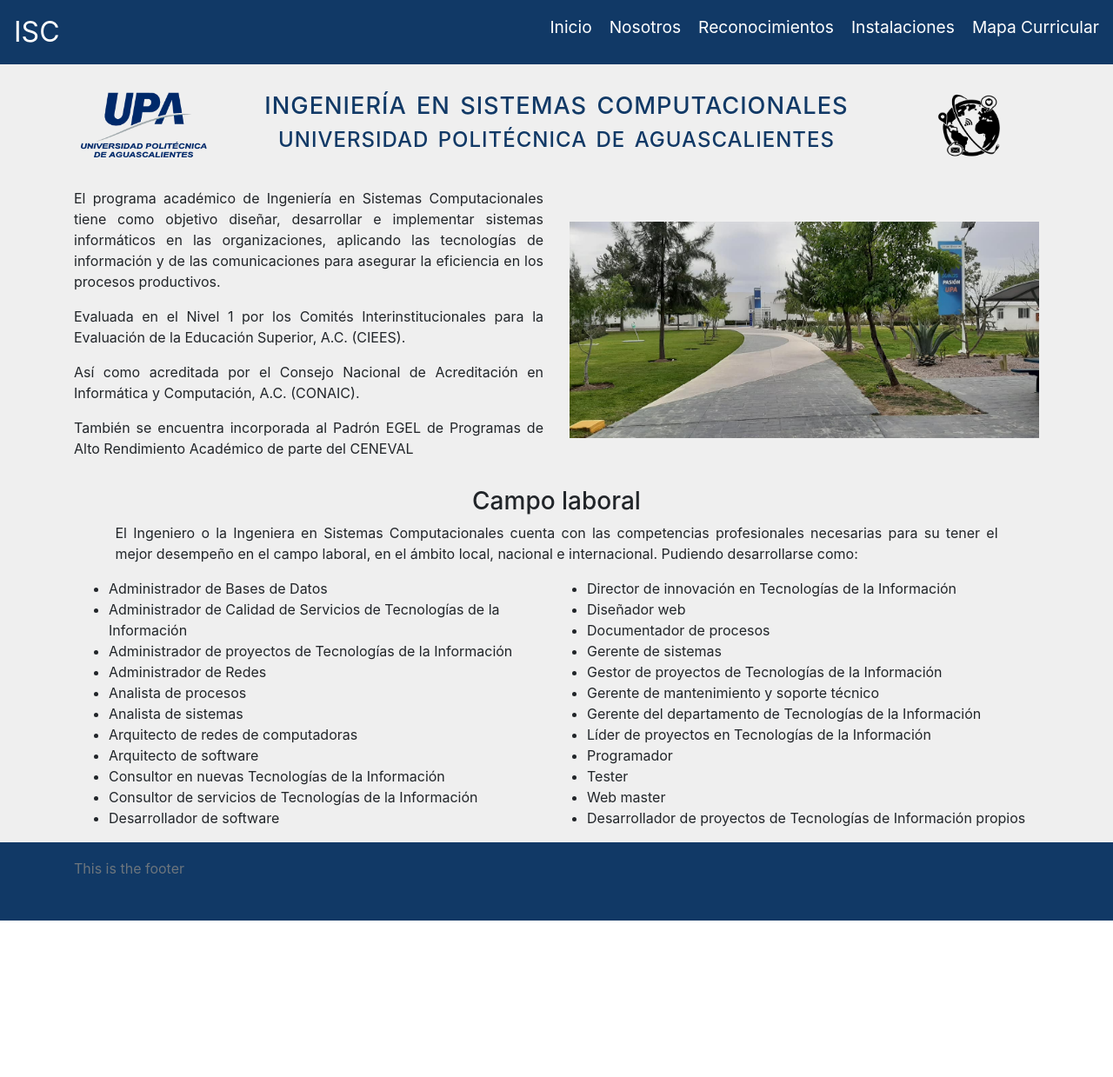
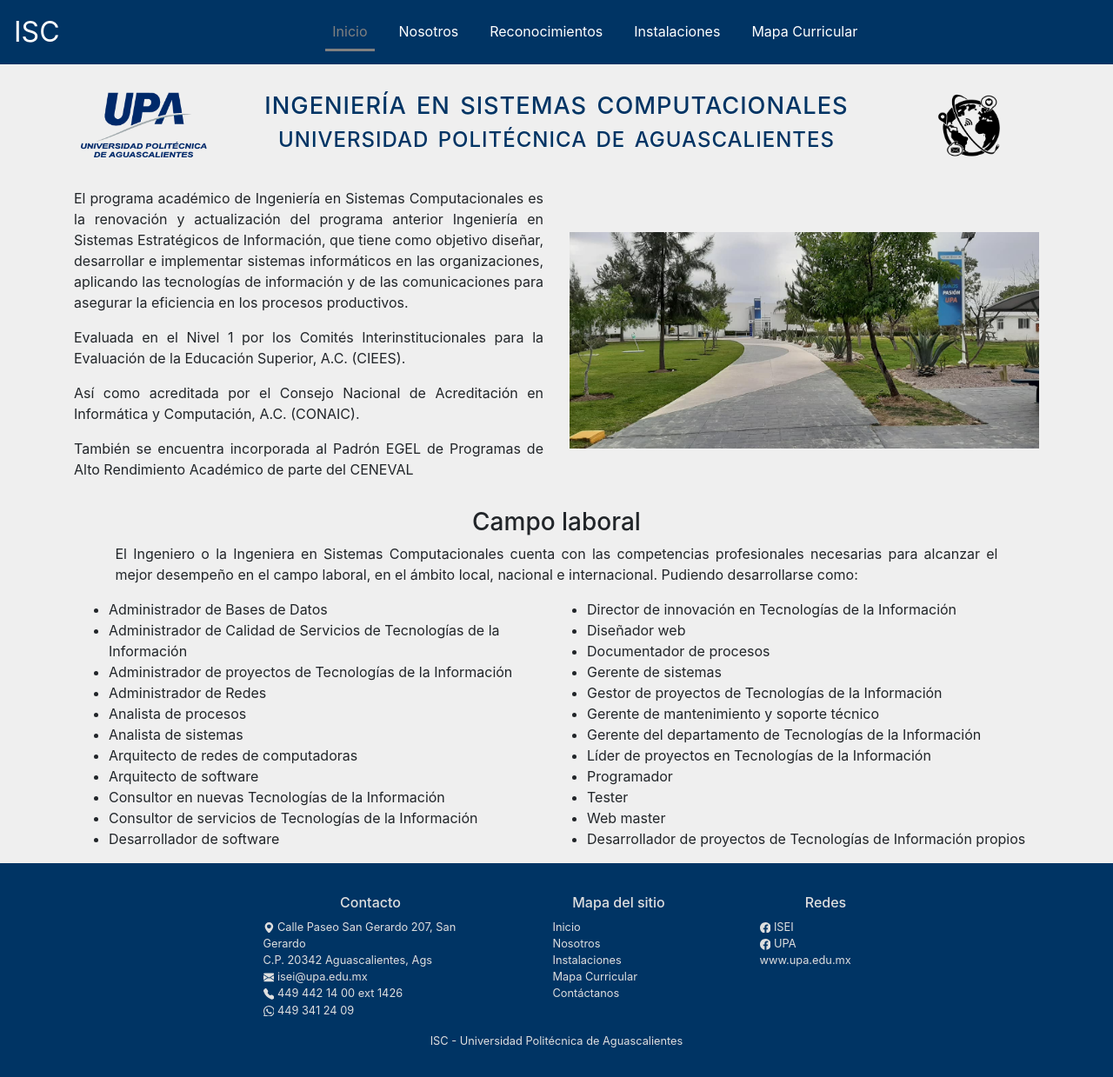
Before and after one commit to RogelioTrejoEstrada/PageISC, a Gatsby site in the folder isc-page/: page / in a window 1280 px wide. Shown: the whole page at 87% size. Before the commit the page ends 1059 px from the top, so only its background shows below. Built offline with nearby package versions, Linux system fonts and the light colour scheme; Gatsby itself is replaced by a stand-in of ours.

Commit message:
Archivo Seo, menu con identificador de pagina

```diff
--- a/isc-page/gatsby-config.js
+++ b/isc-page/gatsby-config.js
@@ -11,6 +11,7 @@
     'gatsby-transformer-sharp',
     'gatsby-plugin-sharp',
     'gatsby-plugin-image',
+    `gatsby-plugin-react-helmet`,
     {
       resolve: `gatsby-source-filesystem`,
       options: {
@@ -18,11 +19,26 @@
         path: `${__dirname}/src/images/`,
       },
     },
+    {
+    resolve: `gatsby-plugin-manifest`,
+      options: {
+        name: 'ISC-UPA',
+        short_name: 'ISC-UPA',
+        start_url: '/',
+        background_color: '#f7f0eb',
+        display: 'standalone',
+        icon: 'src/images/UPA_Logo.png',
+      },
+    }
   ],
   siteMetadata: {
-    title: 'Web Warrior',
-    description: 'web dev portfolio',
-    copyright: 'This website is copyright 2021 Web Warrior',
-    contact: 'me@thewebwarrioruk.co.uk',
+    title: 'Ingeniería en Sistemas Computacionales',
+    titleTemplate: "%s . UPA",
+    description: 'Sitio WEB del programa académico ISC de la Universidad Politécnica de Aguascalientes',
+    url: "http://isc.upa.edu.mx/",
+    copyright: 'Copyright 2021 ISC UPA',
+    contact: 'isei@upa.edu.mx',
+    image: '/images/UPA_Logo.png'
+
   },
 }
--- a/isc-page/package.json
+++ b/isc-page/package.json
@@ -18,13 +18,17 @@
     "gatsby": "^3.10.2",
     "gatsby-image": "^3.10.0",
     "gatsby-plugin-image": "^1.10.1",
+    "gatsby-plugin-manifest": "^3.10.0",
+    "gatsby-plugin-react-helmet": "^4.10.0",
     "gatsby-plugin-sharp": "^3.10.2",
     "gatsby-source-filesystem": "^3.10.0",
     "gatsby-transformer-remark": "^4.7.0",
     "gatsby-transformer-sharp": "^3.10.0",
     "react": "^17.0.1",
     "react-bootstrap": "^1.6.1",
-    "react-dom": "^17.0.1"
+    "react-bootstrap-icons": "^1.5.0",
+    "react-dom": "^17.0.1",
+    "react-helmet": "^6.1.0"
   },
   "devDependencies": {
     "prettier": "2.3.2"
--- a/isc-page/src/components/Cabecera.js
+++ b/isc-page/src/components/Cabecera.js
@@ -18,7 +18,7 @@
            </Col>
            <Col md={2}>
              <StaticImage
-               src="../images/ISEI Logo.png"
+               src="../images/ISEI_Logo.png"
                width={80}
                alt="UPA Logo"
              />
--- a/isc-page/src/components/Footer.js
+++ b/isc-page/src/components/Footer.js
@@ -1,16 +1,53 @@
 import React from 'react'
-import { Container } from 'react-bootstrap';
+import { Col, Container, Row } from 'react-bootstrap';
 
-import {footer} from '../styles/Footer.module.css'
+import {footer, copyright} from '../styles/Footer.module.css'
+import {TelephoneFill, EnvelopeFill, GeoAltFill, Whatsapp, Facebook } from 'react-bootstrap-icons'
+import { Link } from 'gatsby';
 
 function Footer() {
     return (
+      <div className={footer}>
+        <Container>
+          <Row className='mt-1 justify-content-center'>
+            <Col className="col-md-3 col-sm-6 ml-5">
+              <h6 className='text-center'>Contacto</h6>
+              <ul className="list-unstyled pl-1">
+                <li><span><GeoAltFill /></span> Calle Paseo San Gerardo 207, San Gerardo</li>
+                <li> C.P. 20342 Aguascalientes, Ags</li>
+                <li><span><EnvelopeFill /></span> isei@upa.edu.mx </li>
+                <li><span><TelephoneFill /></span> 449 442 14 00 ext 1426</li>
+                <li><span><Whatsapp /></span> 449 341 24 09</li>
+              </ul>
+            </Col>
+            <Col className="col-md-2 col-sm-6 ml-5">
+              <h6 className='text-center'>Mapa del sitio</h6>
+              <ul className="list-unstyled pl-1">
+                <li><Link to='/'>Inicio</Link></li>
+                <li><Link to='/about'>Nosotros</Link></li>
+                <li><Link to='/instalaciones'>Instalaciones</Link> </li>
+                <li><Link to='/mapaCurricular'>Mapa Curricular</Link></li>
+                <li><Link to='/contactanos'>Contáctanos</Link></li>
+              </ul>
+            </Col>
+            <Col className="col-md-2 col-sm-6 ml-5">
+              <h6 className='text-center'>Redes</h6>
+              <ul className="list-unstyled pl-1">
+                <li><a href='https://www.facebook.com/ingenieria.isei' target='_blank' rel='noreferrer'><Facebook /> ISEI</a> </li>
+                <li><a href='https://www.facebook.com/UniversidadPolitecnicaAguascalientes' target='_blank' rel='noreferrer'><Facebook /> UPA</a></li>
+                <li><a href='https://www.upa.edu.mx/' target='_blank' rel='noreferrer'>www.upa.edu.mx </a></li>
+              </ul>
+            </Col>
 
-        <div className={footer}>
-            <Container>
-            <span className='text-muted'> This is the footer</span>
-            </Container>
-        </div>
+          </Row>
+
+          <Row >
+          <Col className="text-center">
+          <p className={copyright}>ISC - Universidad Politécnica de Aguascalientes</p>
+          </Col>
+          </Row>
+        </Container>
+      </div>
     )
 }
 
--- a/isc-page/src/components/Header.js
+++ b/isc-page/src/components/Header.js
@@ -1,23 +1,24 @@
 
 import { Link } from 'gatsby'
-import React from 'react'
+import React, { useState } from 'react'
 import { Nav, Navbar} from 'react-bootstrap'
 import {navbarBrand, navbarLink, navbarColor} from '../styles/Header.module.css'
 
 
-export default function Header() {
+export default function Header({pagina}) {
+  const [active, setActive] = useState(pagina);
+
   return (
     <Navbar className={navbarColor} expand="lg" variant='dark'>
       <Navbar.Brand className={navbarBrand} style={{color: '#fff'}} >ISC</Navbar.Brand>
       <Navbar.Toggle aria-controls="basic-navbar-nav"/>
       <Navbar.Collapse id="basic-navbar-nav">
-        <Nav className='ml-auto'>
-            <Link to='/'className={navbarLink}>Inicio</Link>
-            <Link to='/about'className={navbarLink}>Nosotros</Link>
-            <Link to='/reconocimientos'className={navbarLink}>Reconocimientos</Link>
-            <Link to='/instalaciones'className={navbarLink}>Instalaciones</Link>
-            <Link to='/mapaCurricular'className={navbarLink}>Mapa Curricular</Link>
-
+        <Nav className='mx-auto' activeKey ={active} onSelect={selectedKey => setActive(selectedKey)}>
+            <Nav.Link as={Link} to= {"/"} className={navbarLink} eventKey = 'inicio'>Inicio</Nav.Link>
+            <Nav.Link as={Link} to= {"/about"} className={navbarLink} eventKey = 'nosotros'>Nosotros</Nav.Link>
+            <Nav.Link as={Link} to= {"/reconocimientos"} className={navbarLink} eventKey = 'reconocimientos' >Reconocimientos</Nav.Link>
+            <Nav.Link as={Link} to= {"/instalaciones"} className={navbarLink} eventKey = 'instalaciones'>Instalaciones</Nav.Link>
+            <Nav.Link as={Link} to= {"/mapaCurricular"} className={navbarLink} eventKey= 'mapaCurricular' >Mapa Curricular</Nav.Link>
         </Nav>
       </Navbar.Collapse>
     </Navbar>
--- a/isc-page/src/components/Layout.js
+++ b/isc-page/src/components/Layout.js
@@ -3,14 +3,19 @@
 import '../styles/global.css'
 import Footer from './Footer'
 import Header from './Header'
+import Seo from './Seo';
 
 export default function Layout({ children }) {
+  const pagina = children[0].props.className
   return (
+    <>
+    <Seo />
     <div className="layout">
-      <Header />
+      <Header pagina={pagina}/>
       <div className="content">{children}</div>
 
       <Footer />
     </div>
+    </>
   )
 }
--- /dev/null
+++ b/isc-page/src/components/Seo.js
@@ -0,0 +1,70 @@
+import React from "react"
+import PropTypes from "prop-types"
+import { Helmet } from "react-helmet"
+import { useLocation } from "@reach/router"
+import { useStaticQuery, graphql } from "gatsby"
+
+const SEO = ({ title, description, image, article }) => {
+    const {pathname} = useLocation()
+    const {site} = useStaticQuery(query)
+
+    const {
+        defaultTitle,
+        titleTemplate,
+        defaultDescription,
+        siteUrl,
+        defaultImage
+      } = site.siteMetadata
+      const seo = {
+        title: title || defaultTitle,
+        description: description || defaultDescription,
+        image: `${siteUrl}${image || defaultImage}`,
+        url: `${siteUrl}${pathname}`,
+      }
+
+    return (
+    <Helmet title={seo.title} titleTemplate={titleTemplate}>
+      <meta name="description" content={seo.description} />
+      <meta name="image" content={seo.image} />
+      {seo.url && <meta property="og:url" content={seo.url} />}
+      {(article ? true : null) && <meta property="og:type" content="article" />}
+      {seo.title && <meta property="og:title" content={seo.title} />}
+      {seo.description && (
+        <meta property="og:description" content={seo.description} />
+      )}
+      {seo.image && <meta property="og:image" content={seo.image} />}
+
+
+    </Helmet>
+  )
+}
+
+export default SEO
+
+SEO.propTypes = {
+    title: PropTypes.string,
+    description: PropTypes.string,
+    image: PropTypes.string,
+    article: PropTypes.bool,
+  }
+
+  SEO.defaultProps = {
+    title: null,
+    description: null,
+    image: null,
+    article: false,
+  }
+
+const query = graphql`
+  query SEO {
+    site {
+      siteMetadata {
+        defaultTitle: title
+        titleTemplate
+        defaultDescription: description
+        siteUrl: url
+        defaultImage: image
+      }
+    }
+  }
+`
--- a/isc-page/src/pages/index.js
+++ b/isc-page/src/pages/index.js
@@ -2,14 +2,13 @@
 
 import { Col, Container, Row} from "react-bootstrap";
 import Layout from "../components/Layout";
-import Img from 'gatsby-image'
-import { graphql } from 'gatsby'
 import Cabecera from "../components/Cabecera";
 import { StaticImage } from "gatsby-plugin-image";
 
- export default function Home({data}) {
+ export default function Home() {
    return (
      <Layout>
+       <div className='inicio'></div>
        <Container>
          <Cabecera
            titulo2="Universidad Politécnica de Aguascalientes"
@@ -19,7 +18,8 @@
            <Col md={6}>
              <div className="textoJustificado">
                <p>
-                 El programa académico de Ingeniería en Sistemas Computacionales
+                 El programa académico de Ingeniería en Sistemas Computacionales es la renovación y
+                 actualización del programa anterior Ingeniería en Sistemas Estratégicos de Información, que
                  tiene como objetivo diseñar, desarrollar e implementar sistemas
                  informáticos en las organizaciones, aplicando las tecnologías
                  de información y de las comunicaciones para asegurar la
@@ -51,7 +51,7 @@
              <h3>Campo laboral</h3>
              <p className="textoJustificado">
                El Ingeniero o la Ingeniera en Sistemas Computacionales cuenta
-               con las competencias profesionales necesarias para su tener el
+               con las competencias profesionales necesarias para alcanzar el
                mejor desempeño en el campo laboral, en el ámbito local, nacional
                e internacional. Pudiendo desarrollarse como:
              </p>
@@ -102,15 +102,3 @@
      </Layout>
    )
  }
-
-
- export const query = graphql`
-  query Banner {
-    file(relativePath: {eq: "inicio.jpg"}) {
-      childImageSharp {
-        fluid {
-          ...GatsbyImageSharpFluid
-        }
-      }
-    }
-  }`
--- a/isc-page/src/pages/instalaciones.js
+++ b/isc-page/src/pages/instalaciones.js
@@ -6,6 +6,7 @@
 export default function Instalaciones() {
   return (
     <Layout>
+      <div className='instalaciones'></div>
       <Container>
       <Cabecera
             titulo2="Instalaciones"
--- a/isc-page/src/pages/mapaCurricular.js
+++ b/isc-page/src/pages/mapaCurricular.js
@@ -6,6 +6,7 @@
 export default function MapaCurricular() {
     return (
         <Layout>
+          <div className='mapaCurricular'></div>
         <Container>
         <Cabecera
               titulo2="Mapa Curricular"
--- a/isc-page/src/pages/reconocimientos.js
+++ b/isc-page/src/pages/reconocimientos.js
@@ -7,6 +7,7 @@
 export default function Reconocimientos() {
     return (
       <Layout>
+        <div className='reconocimientos'></div>
         <Container>
           <Cabecera
             titulo2="Reconocimientos"
--- a/isc-page/src/styles/Footer.module.css
+++ b/isc-page/src/styles/Footer.module.css
@@ -1,7 +1,17 @@
 .footer {
     bottom: 0;
     width: 100%;
-    height: 90px;
-    line-height: 60px;
-    background-color: rgb(17, 57, 102);
+    background-color: #003464;
+    padding-top: 2rem;
+    color: #dfdfdf;
+    padding-bottom: 1rem;
+    font-size: 0.8rem;
 }
+
+.copyright{
+    font-size: 0.8rem;
+}
+
+.footer li a{
+    color: #dfdfdf;
+}
--- a/isc-page/src/styles/Header.module.css
+++ b/isc-page/src/styles/Header.module.css
@@ -1,5 +1,5 @@
 .navbarColor{
-    background-color: rgb(17, 57, 102);
+    background-color: #003464;
 }
 
 .navbarBrand{
@@ -8,18 +8,7 @@
 }
 
 
-.navbarLink {
-    font-weight: 400;
-    padding-bottom: 8px;
-    margin-left: 20px;
-    border-bottom: 3px solid transparent;
-    color: white;
-    text-decoration: none;
-    font-size: 1.2rem;
-}
-
 .navbarLink:hover{
-    border-color: gray;
-    color: gray;
+    border-color: #dfdfdfbb;
     text-decoration: none;
 }
--- a/isc-page/src/styles/global.css
+++ b/isc-page/src/styles/global.css
@@ -1,7 +1,7 @@
 
 .tituloPrincipal {
     font-weight: 400;
-    color: rgb(17, 57, 102);
+    color: #003464;
     margin-top: 2rem;
     margin-bottom: 2rem;
 
@@ -34,3 +34,19 @@
     background-color: red;
 
 }
+.navbar-dark .navbar-nav .nav-link{
+    color: #fff;
+    font-weight: 400;
+    padding-bottom: 8px;
+    margin-left: 20px;
+    border-bottom: 3px solid transparent;
+    text-decoration: none;
+    font-size: 1rem;
+}
+
+.navbar-dark .navbar-nav .nav-link:hover,
+.navbar-dark .navbar-nav .nav-link.active{
+    border-color: gray;
+    text-decoration: none;
+    color: gray
+}
```
Also changed, not shown: isc-page/src/pages/about.js (+5 -2 lines), isc-page/src/images/ISEI_Logo.png (renamed from isc-page/src/images/ISEI Logo.png), 1 other file.
